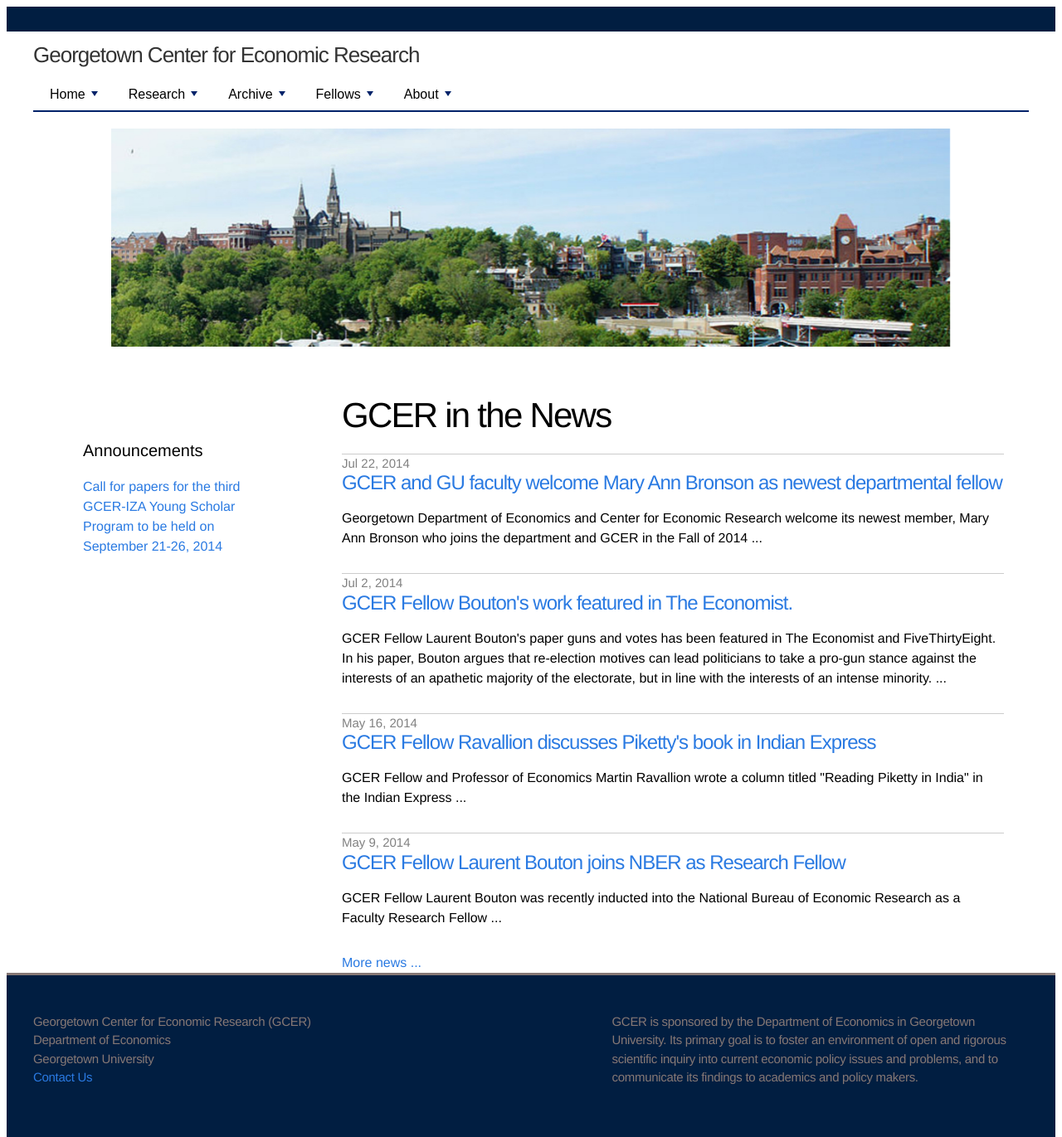
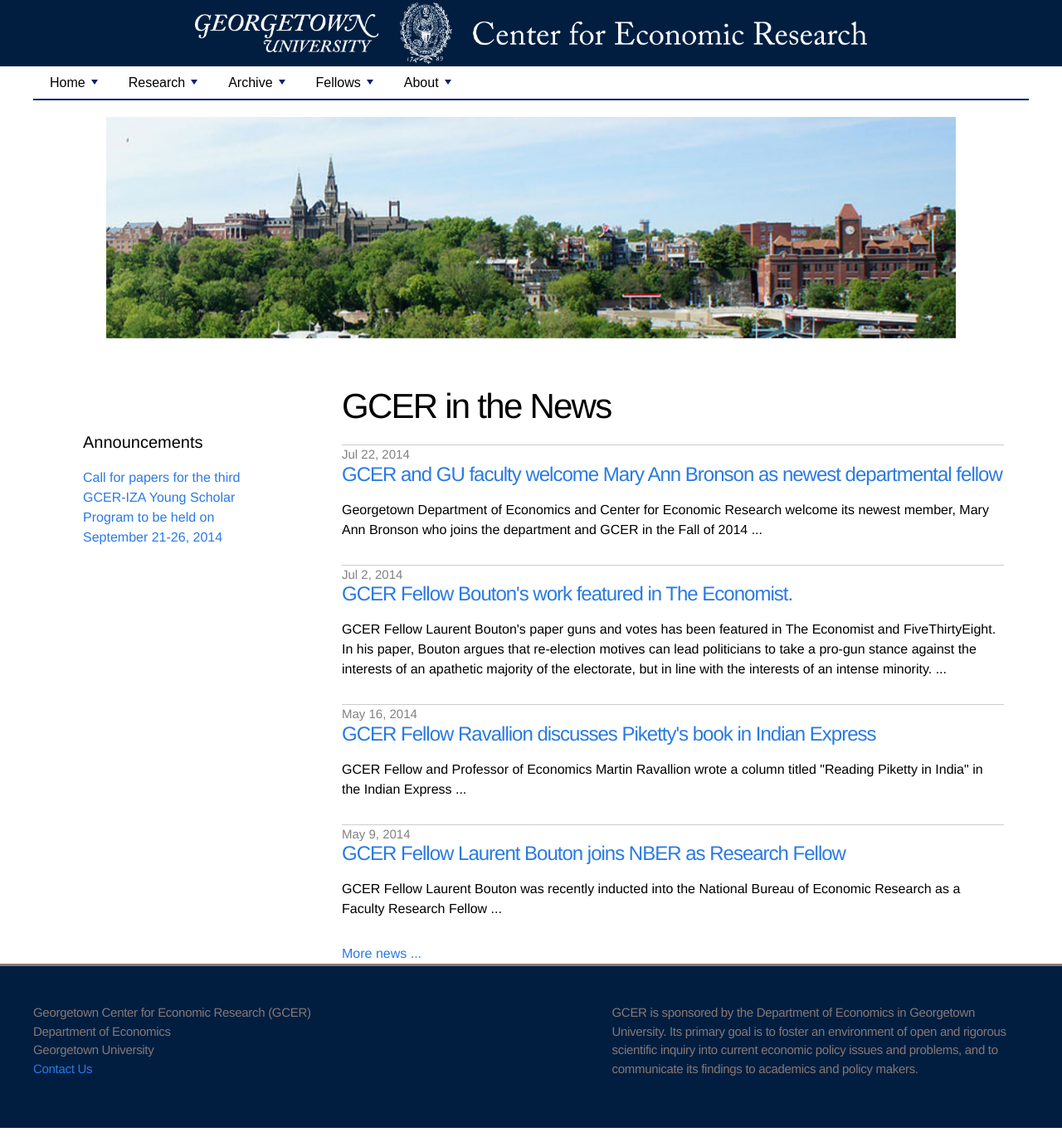
Before and after one commit to georgetown-econ/gcer, a Jekyll site: the page built from index.html, in a window 1280 px wide. Shown: the whole page at 83% size. Built offline with Jekyll 4.4.1, drawn with Linux system fonts in a browser that asks for light colours.

Commit message:
Add GCER banner.
* Used this: http://commons.wikimedia.org/wiki/File:Georgetown_University_seal.svg
* Used this: http://commons.wikimedia.org/wiki/File:Georgetown_University_Logotype.svg
* Adobe Caslon: http://www.fontpalace.com/font-download/Adobe+Caslon+Regular/

```diff
--- a/_includes/header.html
+++ b/_includes/header.html
@@ -1,9 +1,9 @@
 <header class="site-header">
-  <div class="gcer-banner" style="height: 30px; width: 100%; background-color: #011e41"></div>
+<div class="gcer-banner">
+  <img id="gcer-banner-image" src="/assets/images/georgetown_university.png"></img>
+</div>
 
   <div class="wrap">
-
-    <a class="site-title" href="{{ site.baseurl }}/">{{ site.title }}</a>
 
     <nav class="site-nav">
       <ul id="navigation" class="sm sm-mint" style="display: block;">
--- a/css/gcer.css
+++ b/css/gcer.css
@@ -8,6 +8,7 @@
   font-size: 16px;
   line-height: 1.5;
   font-weight: 300;
+  margin: 0px;
 }
 
 .main-page-title {
@@ -52,17 +53,17 @@
   min-height: 56px;
 }
 
-.site-title,
-.site-title:hover,
-.site-title:visited {
+.gcer-banner {
+  background-color: #011e41;
+}
+
+.gcer-banner #gcer-banner-image {
+  max-height: 80px;
+  width: auto;
+  max-width: 100%;
+  margin-left: auto;
+  margin-right: auto;
   display: block;
-  color: #333;
-  font-size: 26px;
-  letter-spacing: -1px;
-  float: left;
-  line-height: 56px;
-  position: relative;
-  z-index: 1;
 }
 
 .site-nav {
```
Also changed, not shown: css/main.css (+0 -13 lines), assets/images/georgetown_university.png (added), assets/images/georgetown_university.svg (added).
